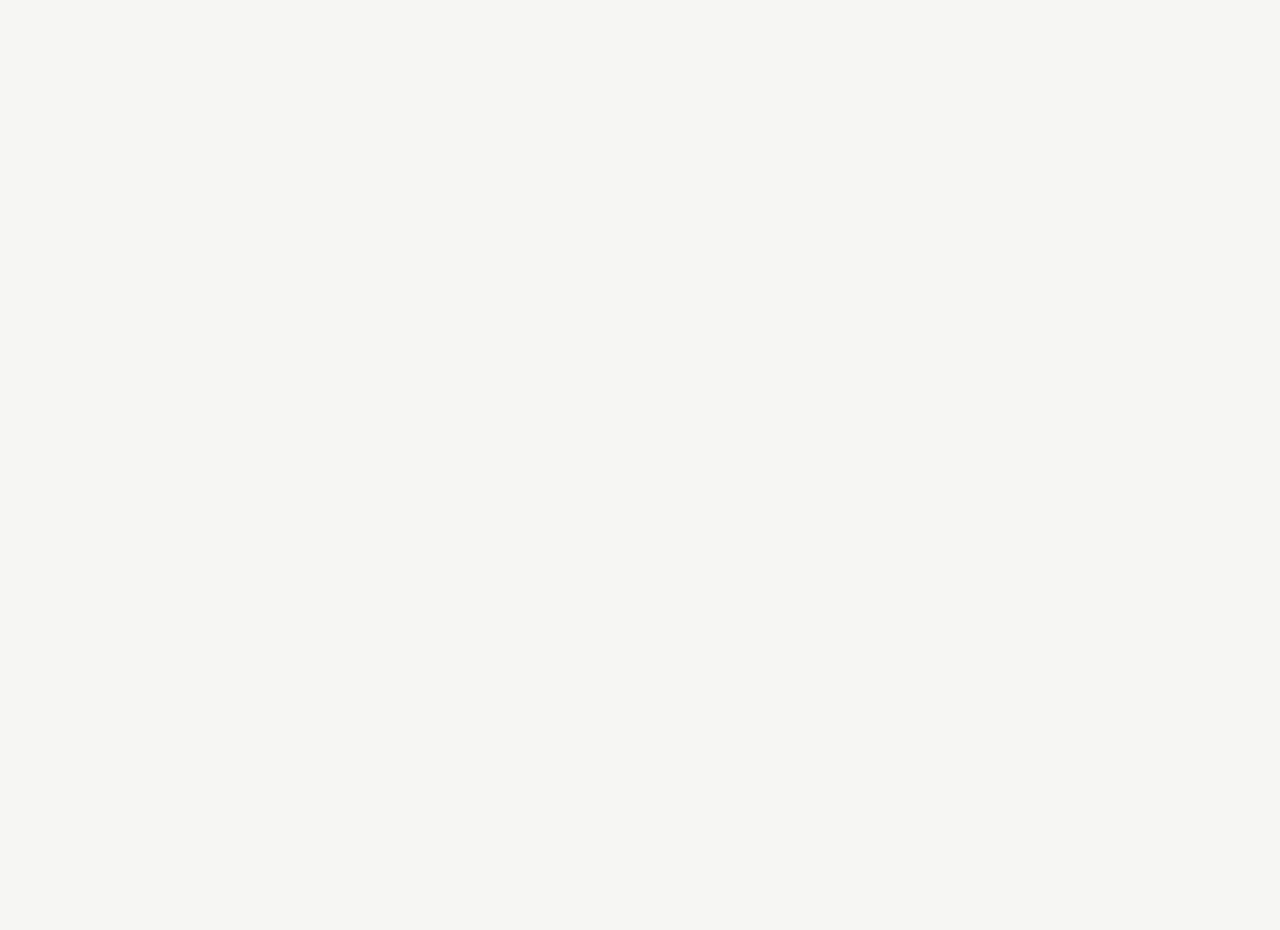
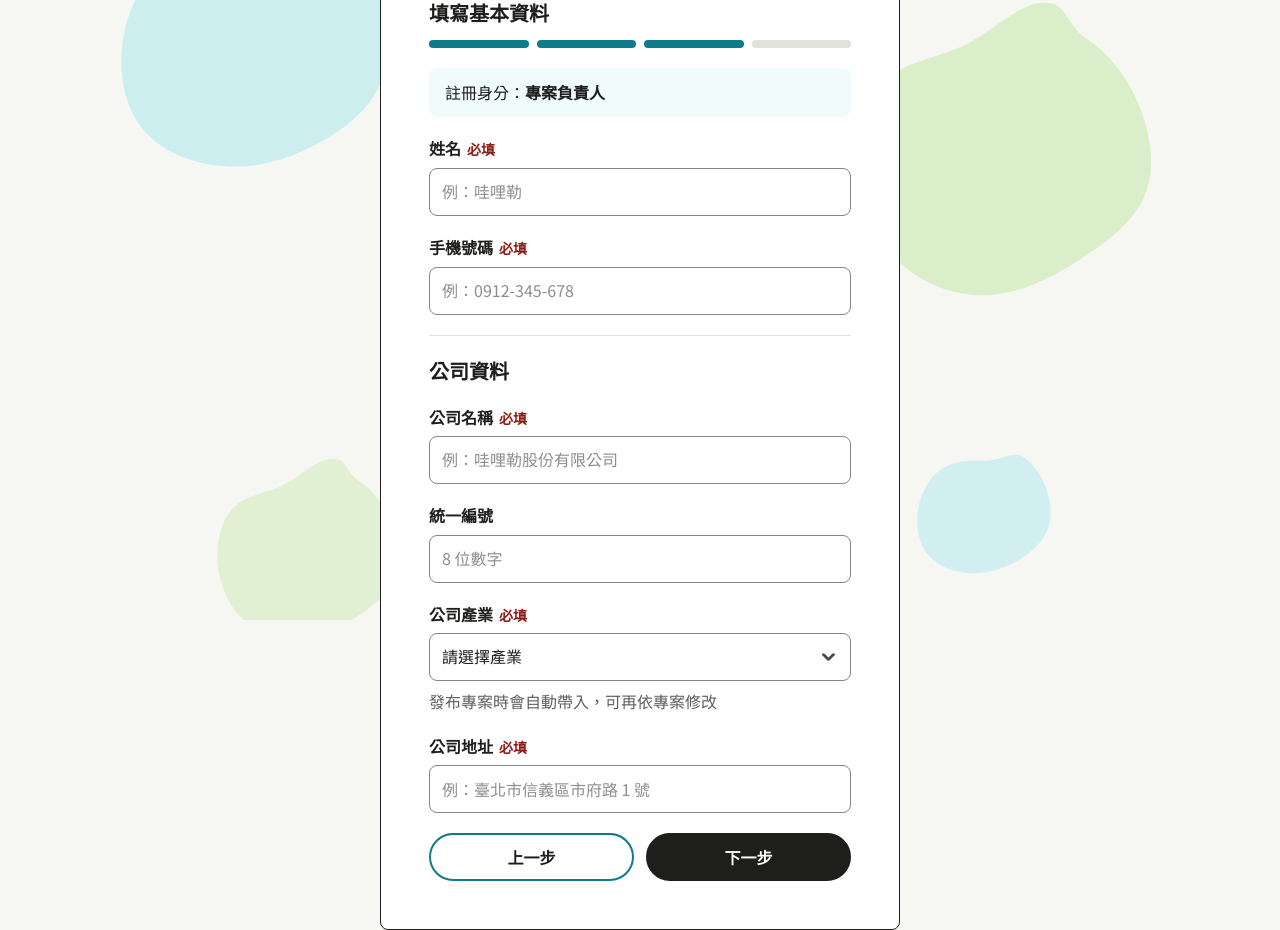
Before and after one commit to s094334/testmate, a React (Vite) app: page /signup/owner/profile in a window 1280 px wide. Before the commit this address had no page. Shown: the part 180-1110 px from the top of the page. Before the commit the page ends 800 px from the top, so only its background shows below. Built offline with nearby package versions, Linux system fonts and the light colour scheme.

Commit message:
feat: add owner signup profile page

```diff
--- a/src/App.tsx
+++ b/src/App.tsx
@@ -3,6 +3,7 @@ import { AppLayout } from '@/layouts/AppLayout'
 import { AuthLayout } from '@/layouts/AuthLayout'
 import { LoginPage } from '@/pages/LoginPage'
 import { SignupAccountPage } from '@/pages/SignupAccountPage'
+import { SignupOwnerProfilePage } from '@/pages/SignupOwnerProfilePage'
 import { SignupRolePage } from '@/pages/SignupRolePage'
 import { SignupTesterProfilePage } from '@/pages/SignupTesterProfilePage'
 
@@ -18,6 +19,10 @@ function App() {
           <Route path="signup" element={<SignupRolePage />} />
           <Route path="signup/:role/account" element={<SignupAccountPage />} />
           <Route
+            path="signup/owner/profile"
+            element={<SignupOwnerProfilePage />}
+          />
+          <Route
             path="signup/tester/profile"
             element={<SignupTesterProfilePage />}
           />
--- /dev/null
+++ b/src/pages/SignupOwnerProfilePage.tsx
@@ -0,0 +1,150 @@
+import { Link } from 'react-router'
+import { ChevronDownIcon } from '@/components/icons/ChevronDownIcon'
+import { SignupProgress } from '@/components/SignupProgress'
+
+export function SignupOwnerProfilePage() {
+  return (
+    <form
+      data-role="owner"
+      onSubmit={(e) => e.preventDefault()}
+      className="bg-surface border-ink tablet:p-12 mx-auto flex max-w-130 flex-col gap-5 rounded-md border px-5 py-6"
+    >
+      <h1 className="text-subtitle">註冊</h1>
+      <div className="flex flex-col gap-3">
+        <b className="text-subheading">填寫基本資料</b>
+        <SignupProgress step={3} />
+      </div>
+      <div className="bg-role-soft rounded-md px-4 py-3">
+        註冊身分：<b>專案負責人</b>
+      </div>
+      <div className="flex flex-col gap-2">
+        <label htmlFor="name" className="text-label">
+          姓名
+          <span className="text-status-dispute-text text-required ml-1.5">
+            必填
+          </span>
+        </label>
+        <input
+          id="name"
+          type="text"
+          autoComplete="name"
+          placeholder="例：哇哩勒"
+          className="border-line-input bg-surface min-h-12 rounded-md border px-3 py-2.5"
+        />
+      </div>
+      <div className="flex flex-col gap-2">
+        <label htmlFor="phone" className="text-label">
+          手機號碼
+          <span className="text-status-dispute-text text-required ml-1.5">
+            必填
+          </span>
+        </label>
+        <input
+          id="phone"
+          type="tel"
+          inputMode="tel"
+          autoComplete="tel"
+          placeholder="例：0912-345-678"
+          className="border-line-input bg-surface min-h-12 rounded-md border px-3 py-2.5"
+        />
+      </div>
+      <h2 className="border-line text-subheading border-t pt-5">公司資料</h2>
+      <div className="flex flex-col gap-2">
+        <label htmlFor="company" className="text-label">
+          公司名稱
+          <span className="text-status-dispute-text text-required ml-1.5">
+            必填
+          </span>
+        </label>
+        <input
+          id="company"
+          type="text"
+          autoComplete="organization"
+          placeholder="例：哇哩勒股份有限公司"
+          className="border-line-input bg-surface min-h-12 rounded-md border px-3 py-2.5"
+        />
+      </div>
+      <div className="flex flex-col gap-2">
+        <label htmlFor="tax-id" className="text-label">
+          統一編號
+        </label>
+        <input
+          id="tax-id"
+          type="text"
+          inputMode="numeric"
+          maxLength={8}
+          placeholder="8 位數字"
+          className="border-line-input bg-surface min-h-12 rounded-md border px-3 py-2.5"
+        />
+      </div>
+      <div className="flex flex-col gap-2">
+        <label htmlFor="industry" className="text-label">
+          公司產業
+          <span className="text-status-dispute-text text-required ml-1.5">
+            必填
+          </span>
+        </label>
+        <div className="relative">
+          <select
+            id="industry"
+            defaultValue=""
+            className="border-line-input bg-surface min-h-12 w-full appearance-none rounded-md border py-2.5 pr-11 pl-3"
+          >
+            <option value="" disabled>
+              請選擇產業
+            </option>
+            <option>金融保險</option>
+            <option>半導體與電子</option>
+            <option>電商零售</option>
+            <option>遊戲</option>
+            <option>影音娛樂</option>
+            <option>旅遊住宿</option>
+            <option>餐飲外送</option>
+            <option>生活服務</option>
+            <option>教育</option>
+            <option>醫療健康</option>
+            <option>交通運輸</option>
+            <option>政府與公共服務</option>
+            <option>軟體與 SaaS</option>
+            <option>其他</option>
+          </select>
+          <span className="text-ink-muted pointer-events-none absolute top-1/2 right-3 -translate-y-1/2">
+            <ChevronDownIcon />
+          </span>
+        </div>
+        <span className="text-ink-subtle">
+          發布專案時會自動帶入，可再依專案修改
+        </span>
+      </div>
+      <div className="flex flex-col gap-2">
+        <label htmlFor="address" className="text-label">
+          公司地址
+          <span className="text-status-dispute-text text-required ml-1.5">
+            必填
+          </span>
+        </label>
+        <input
+          id="address"
+          type="text"
+          autoComplete="street-address"
+          placeholder="例：臺北市信義區市府路 1 號"
+          className="border-line-input bg-surface min-h-12 rounded-md border px-3 py-2.5"
+        />
+      </div>
+      <div className="flex gap-3">
+        <Link
+          to="/signup/owner/account"
+          className="border-role bg-surface hover:bg-role-soft inline-flex min-h-12 flex-1 items-center justify-center rounded-full border-2 px-6 font-bold transition-colors duration-150 ease-out active:translate-y-px motion-reduce:active:translate-y-0"
+        >
+          上一步
+        </Link>
+        <button
+          type="submit"
+          className="border-ink bg-ink text-surface hover:bg-surface hover:text-ink min-h-12 flex-1 rounded-full border-2 px-6 font-bold transition-colors duration-150 ease-out active:translate-y-px motion-reduce:active:translate-y-0"
+        >
+          下一步
+        </button>
+      </div>
+    </form>
+  )
+}
```
